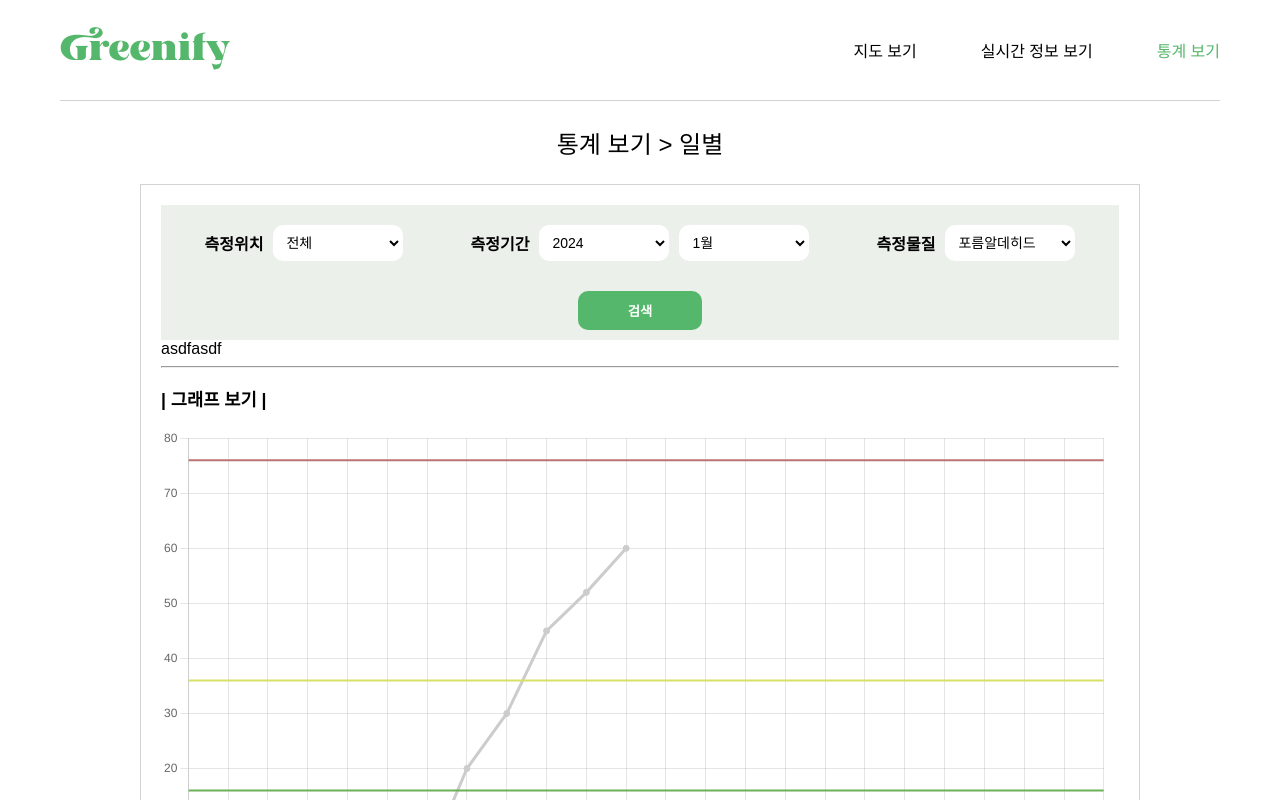
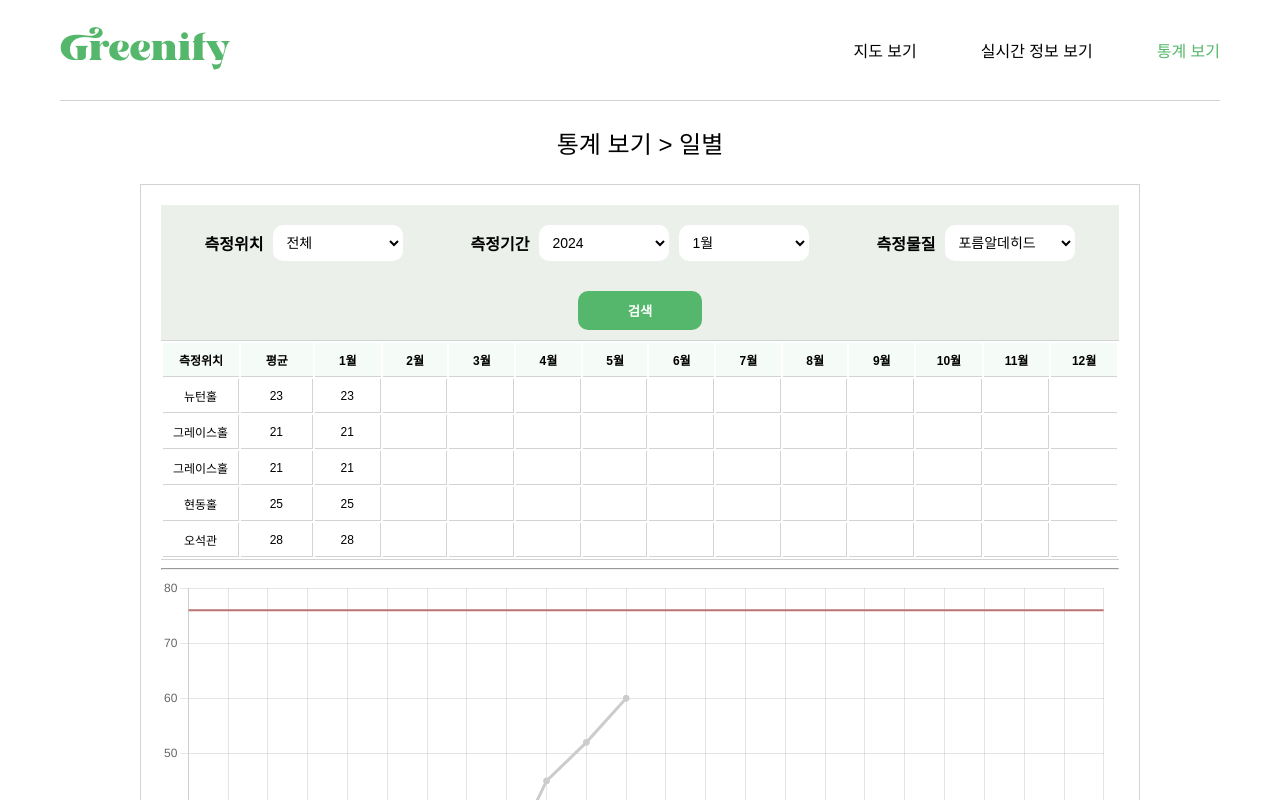
Before and after one commit to dmsvk0217/micro_measurable_client, a React (Create React App) app in the folder client/: page /statisticsDay in a window 1280 px wide. Shown: the top 800 px of the page. Built offline with nearby package versions, Linux system fonts and the light colour scheme.

Commit message:
0125신원:graph, table

```diff
--- /dev/null
+++ b/client/src/components/CustomGraph/CustomGraph.js
@@ -0,0 +1,14 @@
+import React from "react";
+
+import { Line } from "react-chartjs-2";
+import { Chart, registerables } from "chart.js";
+import annotationPlugin from "chartjs-plugin-annotation";
+Chart.register(...registerables, annotationPlugin);
+
+const CustomGraph = ({ data, options}) => {
+    return(
+        <Line data={data} options={options} />
+    );
+}
+
+export default CustomGraph;
--- /dev/null
+++ b/client/src/components/CustomTable/CustomTable.js
@@ -0,0 +1,52 @@
+// CustomTable.js
+import React from "react";
+import {
+  createColumnHelper,
+  flexRender,
+  getCoreRowModel,
+  useReactTable,
+} from "@tanstack/react-table";
+
+const CustomTable = ({ data, columns }) => {
+  const table = useReactTable({
+    data,
+    columns,
+    getCoreRowModel: getCoreRowModel(),
+  });
+
+  return (
+    <div className="CustomTable">
+      <table>
+        <thead>
+          {table.getHeaderGroups().map((headerGroup) => (
+            <tr key={headerGroup.id}>
+              {headerGroup.headers.map((header) => (
+                <th key={header.id} style={{ width: header.getSize() }}>
+                  {header.isPlaceholder
+                    ? null
+                    : flexRender(
+                        header.column.columnDef.header,
+                        header.getContext()
+                      )}
+                </th>
+              ))}
+            </tr>
+          ))}
+        </thead>
+        <tbody>
+          {table.getRowModel().rows.map((row) => (
+            <tr key={row.id}>
+              {row.getVisibleCells().map((cell) => (
+                <td key={cell.id}>
+                  {flexRender(cell.column.columnDef.cell, cell.getContext())}
+                </td>
+              ))}
+            </tr>
+          ))}
+        </tbody>
+      </table>
+    </div>
+  );
+};
+
+export default CustomTable;
--- a/client/src/pages/StatisticsView/Day/SDGraph/SDGraph.css
+++ /dev/null
@@ -1,47 +0,0 @@
-.RT-graph{
-
-}
-.RT-graph-title {
-    font-weight: bold;
-    font-size: 1.1em;
-}
-
-.RT-graph-select-container{
-    background-color: #EBF0EB;
-    display: flex;
-    justify-content: space-around;
-    align-items: center;
-    padding: 10px 0;
-    margin-bottom: 20px;
-}
-
-.RT-graph-select-container p{
-    font-weight: bold;
-    margin-right: 10px;
-}
-
-/* 오늘 일자 css */
-.current-date{
-    font-size: 0.8em;
-    font-weight: bold;
-}
-
-.RT-graph-location , .RT-graph-matter {
-    display: flex;
-    align-items: center;
-}
-
-.RT-graph-dropdown select {
-    border:none;
-    width: 100%;
-}
-
-.RT-graph-dropdown{
-    width: 100px;
-    padding: 8px;
-    font-size: 14px;
-    border-radius: 10px;
-    background-color: #fff;
-    border-color: transparent;
-    cursor: pointer;
-}
--- a/client/src/pages/StatisticsView/Day/SDGraph/SDGraph.js
+++ /dev/null
@@ -1,24 +0,0 @@
-import React from "react";
-import { Line } from 'react-chartjs-2';
-import 'chart.js/auto';
-import './SDGraph.css';
-import { chartData,chartOptions } from "./SDChartConfig";
-
-import { Chart, registerables } from 'chart.js';
-import annotationPlugin from 'chartjs-plugin-annotation';
-Chart.register(...registerables, annotationPlugin);
-
-
-function SDGraph(){
-    const data = chartData;
-
-    return (
-        <div className='RT-graph'>
-            <p className='RT-graph-title'>| 그래프 보기 |</p>
-
-            <Line data={data} options={chartOptions} />
-        </div>
-    );
-}
-
-export default SDGraph;
--- a/client/src/pages/StatisticsView/Day/SDGraph/SDChartConfig.js
+++ b/client/src/pages/StatisticsView/Day/SDGraphConfig.js
@@ -1,5 +1,4 @@
-// chartConfig.js
-
+// chartConfig
 export const chartData = {
     labels: ['01시','02시','03시','04시','05시','06시','07시','08시','09시','10시','11시','12시','13시','14시','15시','16시','17시','18시','19시','20시','21시','22시','23시','24시'],
     datasets:[
--- a/client/src/pages/StatisticsView/Day/SDTable/SDTable.js
+++ /dev/null
@@ -1,12 +0,0 @@
-import React, { useState, useEffect } from "react";
-import './SDTable.css';
-
-function SDTable(){
-    return (
-        <div>
-            asdfasdf
-        </div>
-    );
-}
-
-export default SDTable;
--- /dev/null
+++ b/client/src/pages/StatisticsView/Day/SDTableConfig.js
@@ -0,0 +1,114 @@
+// client/src/pages/StatisticsView/Day/SDTableConfig.js
+import { createColumnHelper } from "@tanstack/react-table";
+
+export const data = [
+    {
+        node: "뉴턴홀",
+        average: "23",
+        Jan: "23",
+        Feb: "",
+        Mar: "",
+        Apr: "",
+        May: "",
+        Jun: "",
+        Jul: "",
+        Aug: "",
+        Sep: "",
+        Oct: "",
+        Nov: "",
+        Dec: ""
+    },
+    {
+        node: "그레이스홀",
+        average: "21",
+        Jan: "21",
+        Feb: "",
+        Mar: "",
+        Apr: "",
+        May: "",
+        Jun: "",
+        Jul: "",
+        Aug: "",
+        Sep: "",
+        Oct: "",
+        Nov: "",
+        Dec: ""
+    },
+    {
+        node: "그레이스홀",
+        average: "21",
+        Jan: "21",
+        Feb: "",
+        Mar: "",
+        Apr: "",
+        May: "",
+        Jun: "",
+        Jul: "",
+        Aug: "",
+        Sep: "",
+        Oct: "",
+        Nov: "",
+        Dec: ""
+    },
+    {
+        node: "현동홀",
+        average: "25",
+        Jan: "25",
+        Feb: "",
+        Mar: "",
+        Apr: "",
+        May: "",
+        Jun: "",
+        Jul: "",
+        Aug: "",
+        Sep: "",
+        Oct: "",
+        Nov: "",
+        Dec: ""
+    },
+    {
+        node: "오석관",
+        average: "28",
+        Jan: "28",
+        Feb: "",
+        Mar: "",
+        Apr: "",
+        May: "",
+        Jun: "",
+        Jul: "",
+        Aug: "",
+        Sep: "",
+        Oct: "",
+        Nov: "",
+        Dec: ""
+    },
+
+]
+
+const columnHelper = createColumnHelper();
+
+const months = [
+  "Jan", "Feb", "Mar", "Apr", "May", "Jun",
+  "Jul", "Aug", "Sep", "Oct", "Nov", "Dec"
+];
+
+export const columns = [
+  columnHelper.accessor("node", {
+    header: "측정위치",
+    size: 100,
+  }),
+  columnHelper.accessor("average", {
+    header: "평균",
+    size: 90,
+  }),
+  // ... 다른 열
+];
+
+for (const month of months) {
+  columns.push(
+    columnHelper.accessor(month, {
+      header: `${months.indexOf(month) + 1}월`,
+      size: 80,
+    })
+  );
+}
--- a/client/src/pages/StatisticsView/Day/StatisticsDayView.js
+++ b/client/src/pages/StatisticsView/Day/StatisticsDayView.js
@@ -1,18 +1,21 @@
 import React from "react";
 import "./StatisticsDayView.css";
-import SDTable from "./SDTable/SDTable";
-import SDGraph from "./SDGraph/SDGraph";
+import CustomGraph from "../../../components/CustomGraph/CustomGraph";
+import CustomTable from "../../../components/CustomTable/CustomTable";
 import SDSelection from "./SDSelection/SDSelection";
+import { chartData,chartOptions } from "./SDGraphConfig"
+import { data, columns } from "./SDTableConfig";
 
 function StatisticsDayView() {
+
   return (
     <div className="SD-container">
       <p className="SD-title">통계 보기 &gt; 일별</p>
       <div className="SD-content-container">
         <SDSelection />
-        <SDTable />
+        <CustomTable data={data} columns={columns}></CustomTable>
         <hr className="SD-hr"></hr>
-        <SDGraph />
+        <CustomGraph data={chartData} options={chartOptions}></CustomGraph>
       </div>
     </div>
   );
```
Also changed, not shown: client/src/pages/StatisticsView/Day/SDTable/SDTable.css (deleted).
